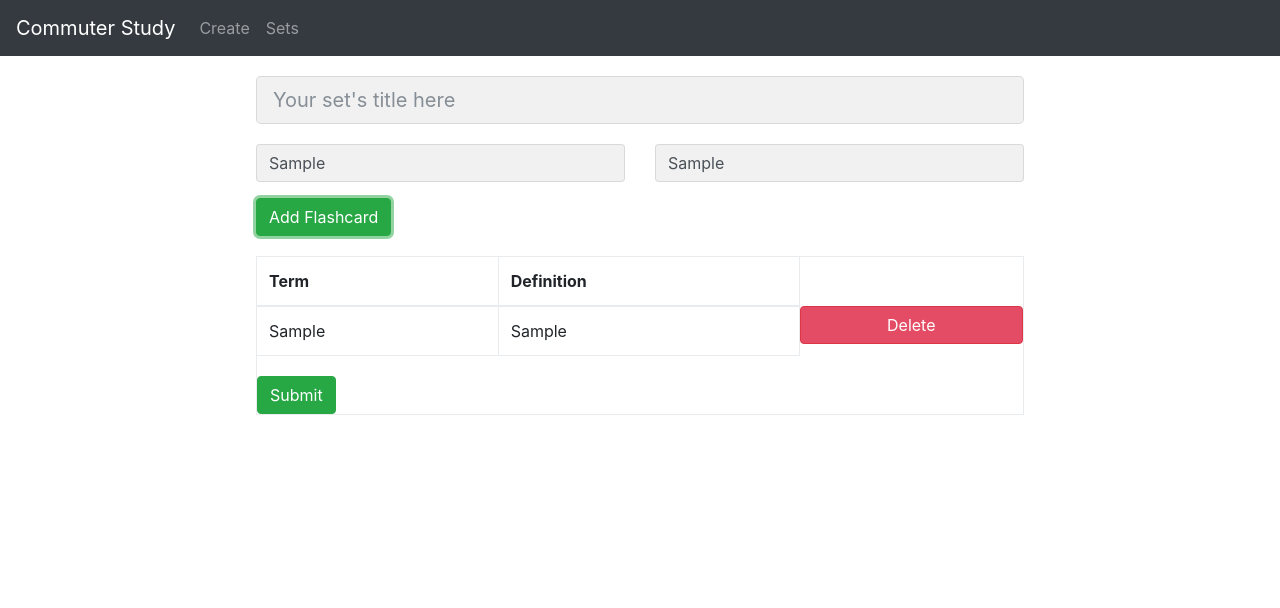
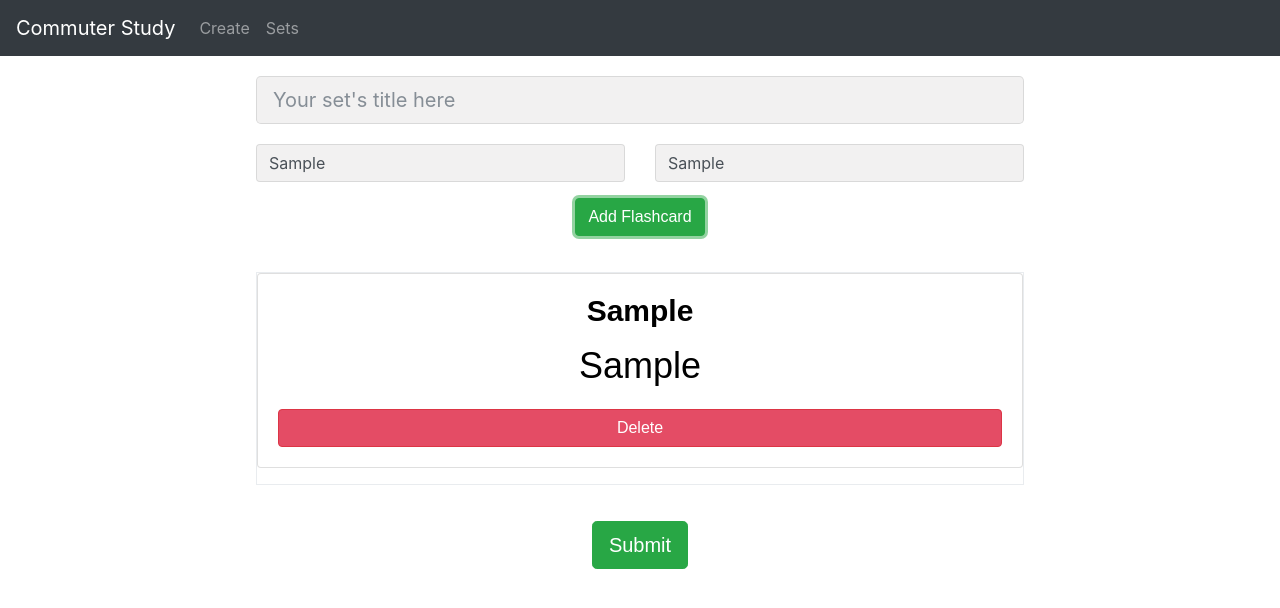
Before and after one commit to cs480SnackOverflow/front-end, a React app: page /create in a window 1280 px wide. Both pictures are taken after typing "Sample", "Sample" into the empty fields and a click on the button "Add Flashcard". Shown: the top 608 px of the page. Built offline with nearby package versions, Linux system fonts and the light colour scheme; no server answers.

Commit message:
Modified create page component to use Cards instead of table

```diff
--- a/src/components/CreateFlashcardList.jsx
+++ b/src/components/CreateFlashcardList.jsx
@@ -10,6 +10,8 @@ import {
   FormGroup,
   Input
 } from 'reactstrap';
+import {Card, Button, CardTitle, CardText} from 'reactstrap';
+
 import axios from 'axios';
 import uuidv1 from 'uuid';
 
@@ -72,31 +74,30 @@ class CreateFlashcardList extends React.Component {
   renderFlashcards() {
     const {flashcards} = this.props;
     return (
-      <Table  bordered>
-        <thead>
-          <tr>
-            <th>Term</th>
-            <th>Definition</th>
-          </tr>
-        </thead>
-        <tbody>
-
-          {flashcards.map(flashcard => {
-            return (
-              <tr className="bottom-margin">
-                <td>{flashcard.term}</td>
-                <td>{flashcard.definition}</td>
-                <button type="button" className="btn indian-red full btn-danger" onClick={() => this.deleteFlashcard(flashcard.id)}>Delete
-                </button>
-              </tr>
-
-            )
-          })
+      <div>
+      <Table bordered>
+        {flashcards.map(flashcard => {
+          return (
+            <p>
+            <Card body>
+              <CardTitle>
+                <p2>{flashcard.term}</p2>
+              </CardTitle>
+              <CardText>
+                <p3>{flashcard.definition}</p3>
+              </CardText>
+              <Button type="button" className="btn indian-red full btn-danger" onClick={() => this.deleteFlashcard(flashcard.id)}>Delete</Button>
+            </Card>
+            </p>
+          )
+        })
         }
-          <button type="button" className="top-margin btn btn-success" onClick={() => this.handleSubmit(this)}>Submit
-          </button>
-        </tbody>
       </Table>
+      <p>
+      <Button type="button" size= "lg" className="top-margin btn btn-success" onClick={() => this.handleSubmit(this)}>Submit
+      </Button>
+      </p>
+      </div>
     );
   }
 
@@ -120,11 +121,9 @@ class CreateFlashcardList extends React.Component {
               </Col>
             </Row>
           </FormGroup>
-          <Row>
-            <Col md="3">
-              <button type="button" className="bottom-margin btn btn-success" onClick={() => this.addFlashcard()}>Add Flashcard</button>
-            </Col>
-          </Row>
+          <p>
+            <button type="button" className="bottom-margin btn btn-success" size = "lg" onClick={() => this.addFlashcard()}>Add Flashcard</button>
+          </p>
           {this.renderFlashcards()}
         </Form>
       </Container>
--- a/src/index.css
+++ b/src/index.css
@@ -1,5 +1,5 @@
 body {
-  background-color: #FF;
+  background-color: #FFF;
   padding: 0px;
   margin: 0;
 }
@@ -54,7 +54,21 @@ ul.header li a {
 }
 
 /*CreateFlashcardList styles*/
-
+.content {
+  background-color: #1c221e;
+}
+p2 {
+  color: #000;
+  font-weight: bold;
+  font-size: 150%;
+}
+p3 {
+  color: #000;
+}
+.content td{
+  padding: 10px;
+  margin: 20px;
+}
 .title-margin {
   margin: 20px 0px;
 }
```
